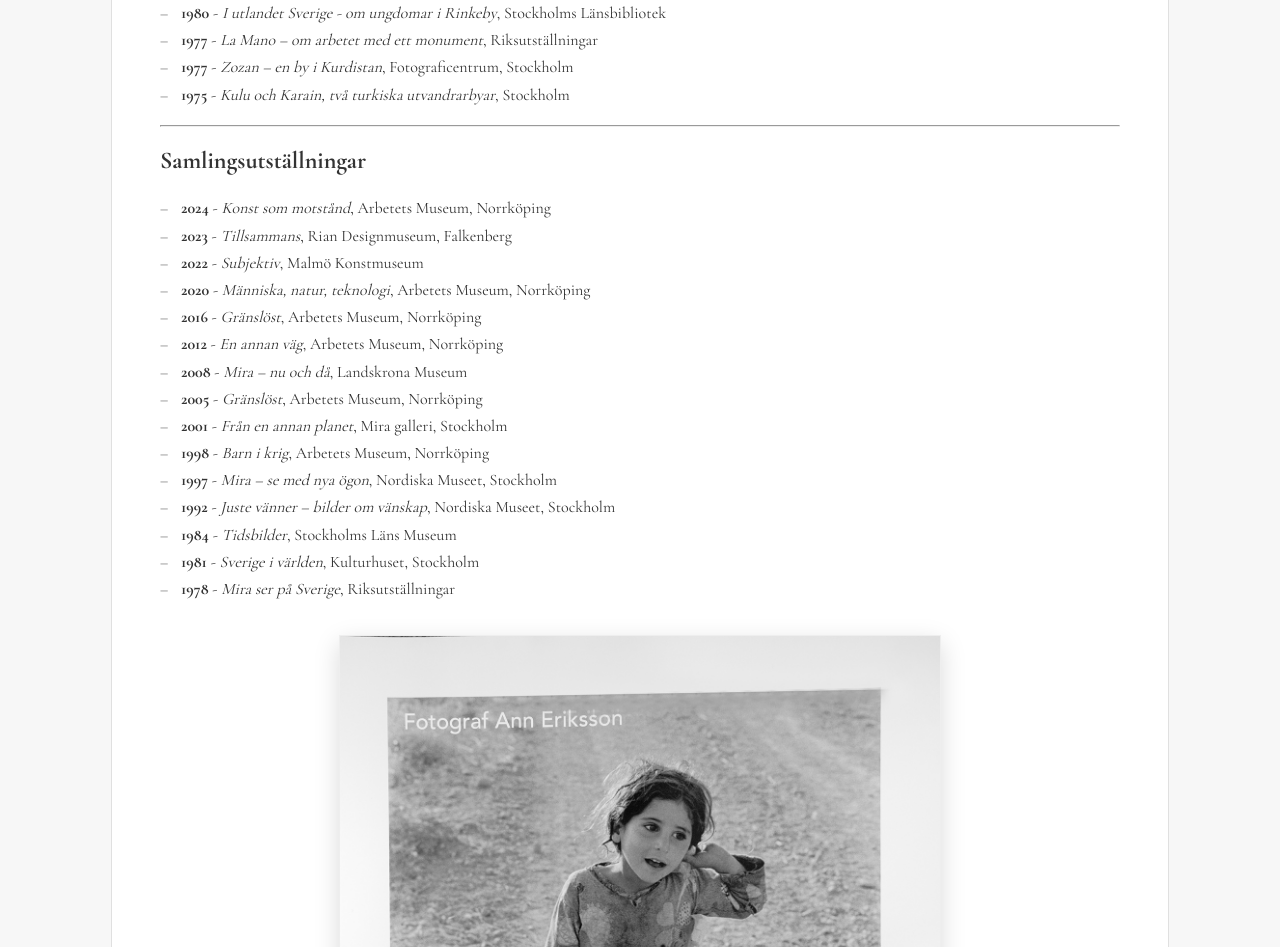
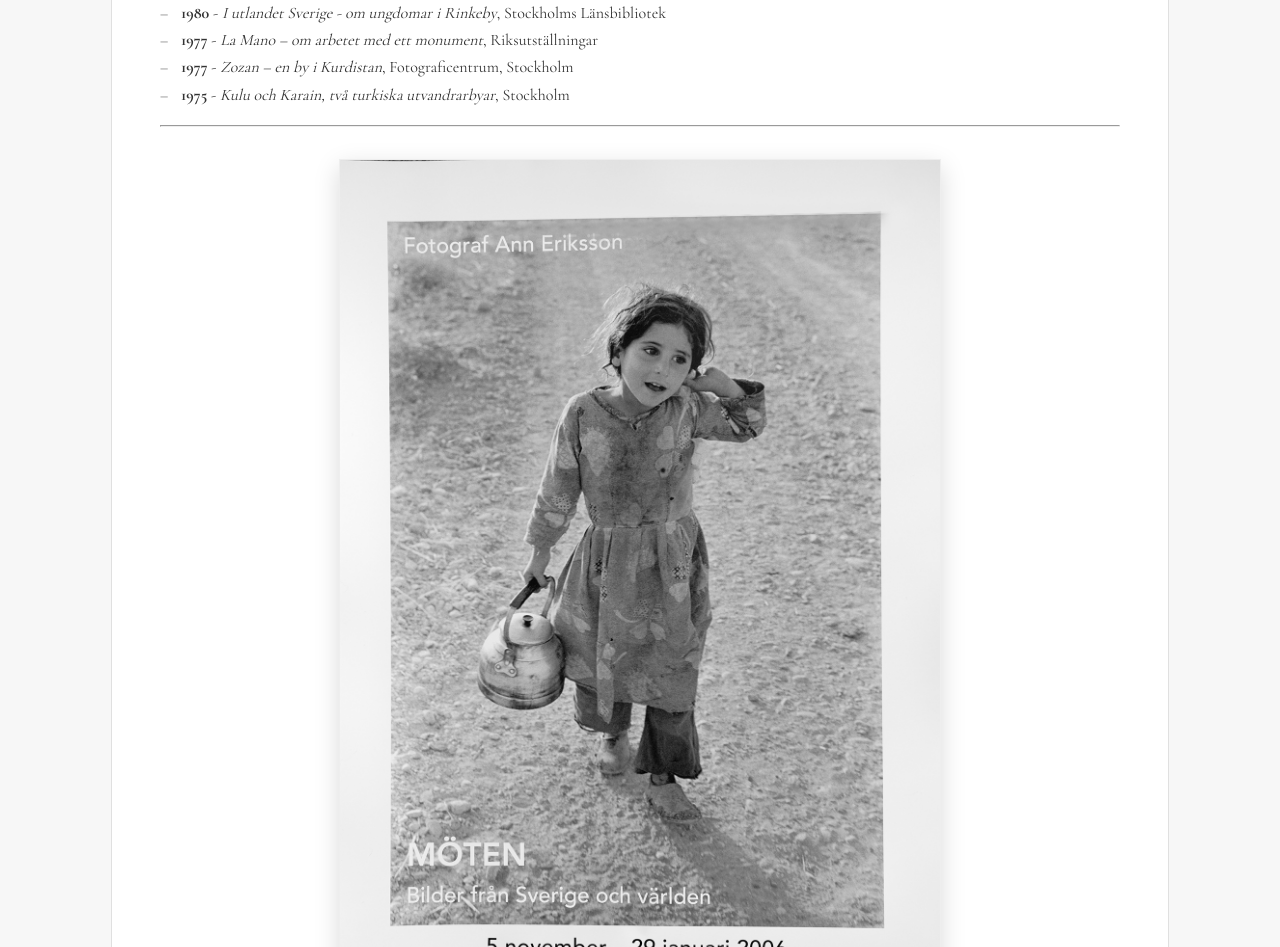
Before and after one commit to seallard/ann-portfolio, an Eleventy site: page src/pages/exhibitions.md in a window 1280 px wide. Shown: the part 769-1716 px from the top of the page. Built offline with nearby package versions, Linux system fonts and the light colour scheme; Eleventy itself is replaced by a stand-in of ours; files that its build step writes are made by us from their sources; files whose address does not match are found by name.

Commit message:
Remove slop

```diff
--- a/src/pages/exhibitions.md
+++ b/src/pages/exhibitions.md
@@ -34,23 +34,6 @@ permalink: /utställningar/index.html
 
 ---
 
-## Samlingsutställningar
-
-- **2024** - *Konst som motstånd*, Arbetets Museum, Norrköping
-- **2023** - *Tillsammans*, Rian Designmuseum, Falkenberg
-- **2022** - *Subjektiv*, Malmö Konstmuseum
-- **2020** - *Människa, natur, teknologi*, Arbetets Museum, Norrköping
-- **2016** - *Gränslöst*, Arbetets Museum, Norrköping
-- **2012** - *En annan väg*, Arbetets Museum, Norrköping
-- **2008** - *Mira – nu och då*, Landskrona Museum
-- **2005** - *Gränslöst*, Arbetets Museum, Norrköping
-- **2001** - *Från en annan planet*, Mira galleri, Stockholm
-- **1998** - *Barn i krig*, Arbetets Museum, Norrköping
-- **1997** - *Mira – se med nya ögon*, Nordiska Museet, Stockholm
-- **1992** - *Juste vänner – bilder om vänskap*, Nordiska Museet, Stockholm
-- **1984** - *Tidsbilder*, Stockholms Läns Museum
-- **1981** - *Sverige i världen*, Kulturhuset, Stockholm
-- **1978** - *Mira ser på Sverige*, Riksutställningar
 
 <div class="exhibition-poster">
   {% image "./src/assets/images/moten.jpg", "Utställningsaffisch för Möten på Västerbottens museum", "(min-width: 768px) 50vw, 100vw" %}
```
